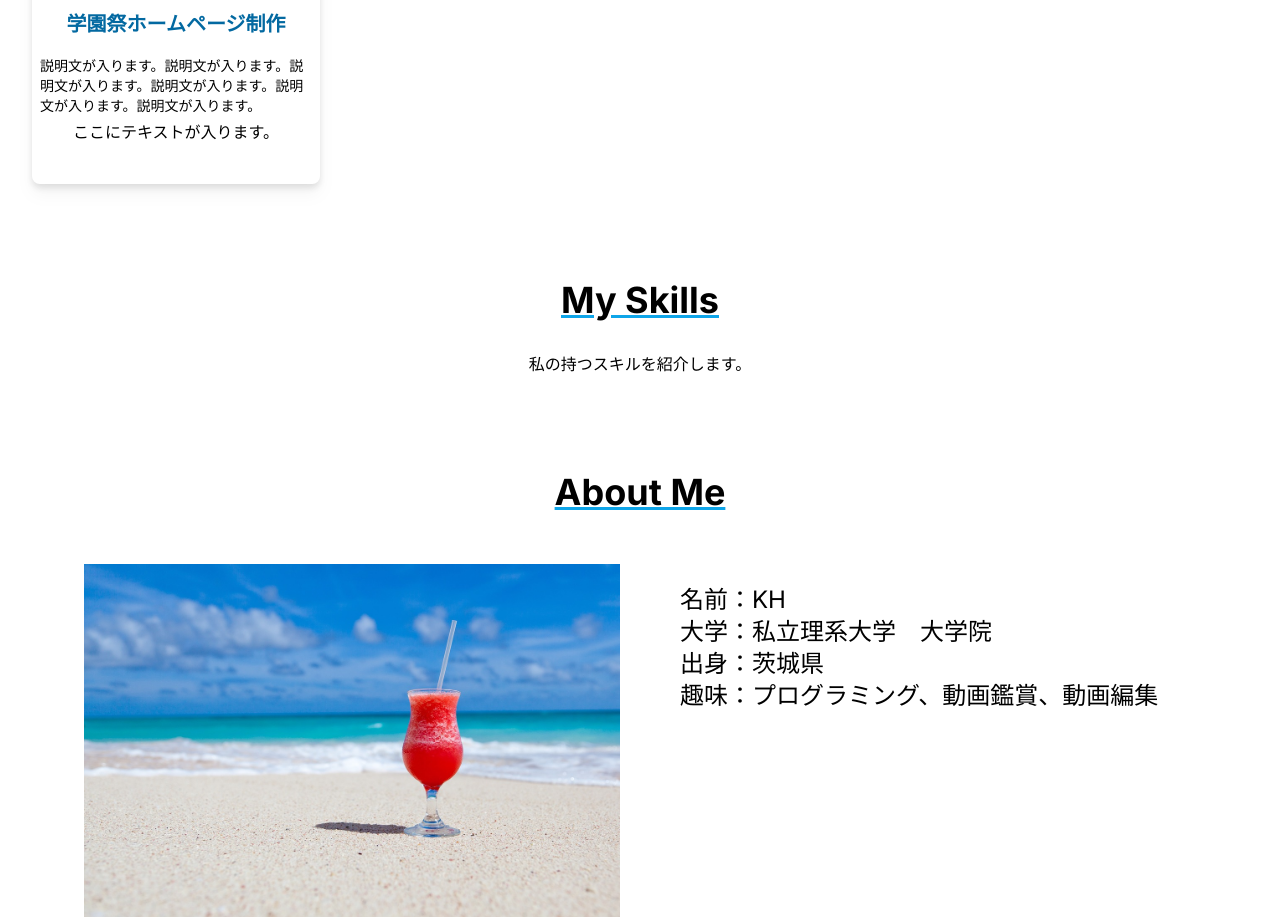
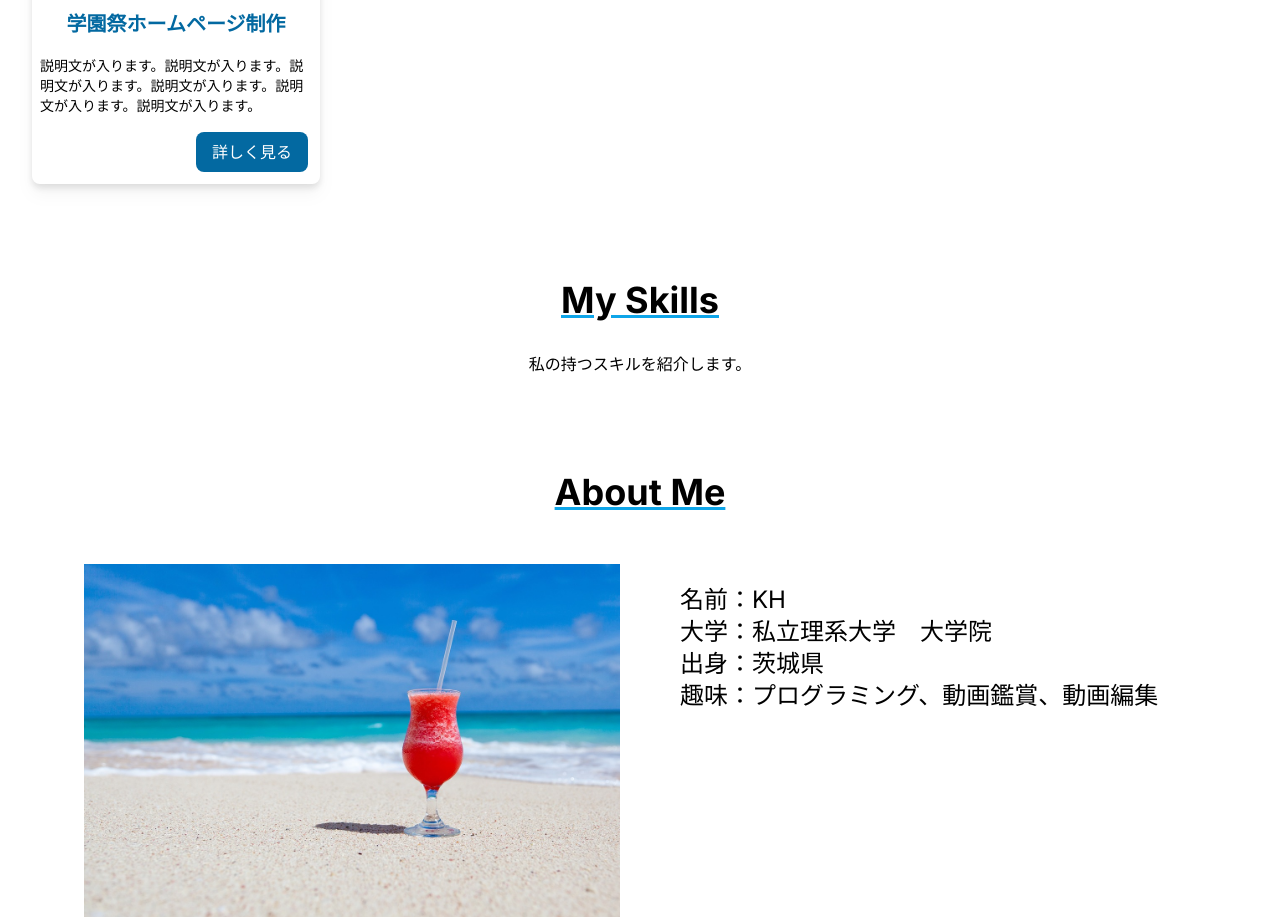
Before and after one commit to KHashimoto3/KH_Portfolio, a Next.js app in the folder front/: page / in a window 1280 px wide. Shown: the part 840-1757 px from the top of the page. Built offline with nearby package versions, Linux system fonts and the light colour scheme.

Commit message:
カード用のボタンを作成し、配置した。

```diff
--- /dev/null
+++ b/front/src/components/button/button.tsx
@@ -0,0 +1,16 @@
+type Props = {
+  text: string;
+  onClick?: () => void;
+};
+
+export const Button = (props: Props) => {
+  const { text, onClick } = props;
+  return (
+    <button
+      className="w-28 h-10 bg-sky-700 text-white rounded-lg hover:opacity-50 duration-150"
+      onClick={onClick}
+    >
+      {text}
+    </button>
+  );
+};
--- a/front/src/components/card/card.tsx
+++ b/front/src/components/card/card.tsx
@@ -1,5 +1,6 @@
 import Image from "next/image";
 import cardImage from "../../../public/home-img.jpg";
+import { Button } from "../button/button";
 
 export const Card = () => {
   return (
@@ -22,8 +23,11 @@ export const Card = () => {
           説明文が入ります。説明文が入ります。説明文が入ります。説明文が入ります。説明文が入ります。説明文が入ります。
         </p>
       </div>
-      <div id="card-button" className="w-full h-1/6">
-        ここにテキストが入ります。
+      <div
+        id="card-button"
+        className="w-full h-1/6 p-3 flex justify-end items-center"
+      >
+        <Button text="詳しく見る" />
       </div>
     </div>
   );
```
